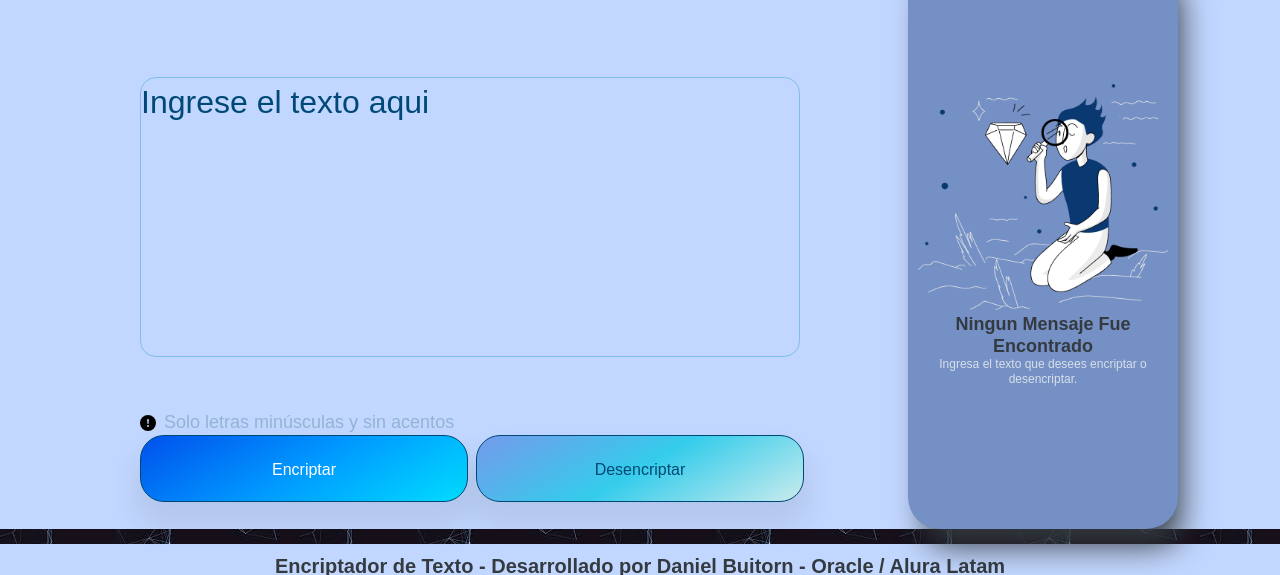
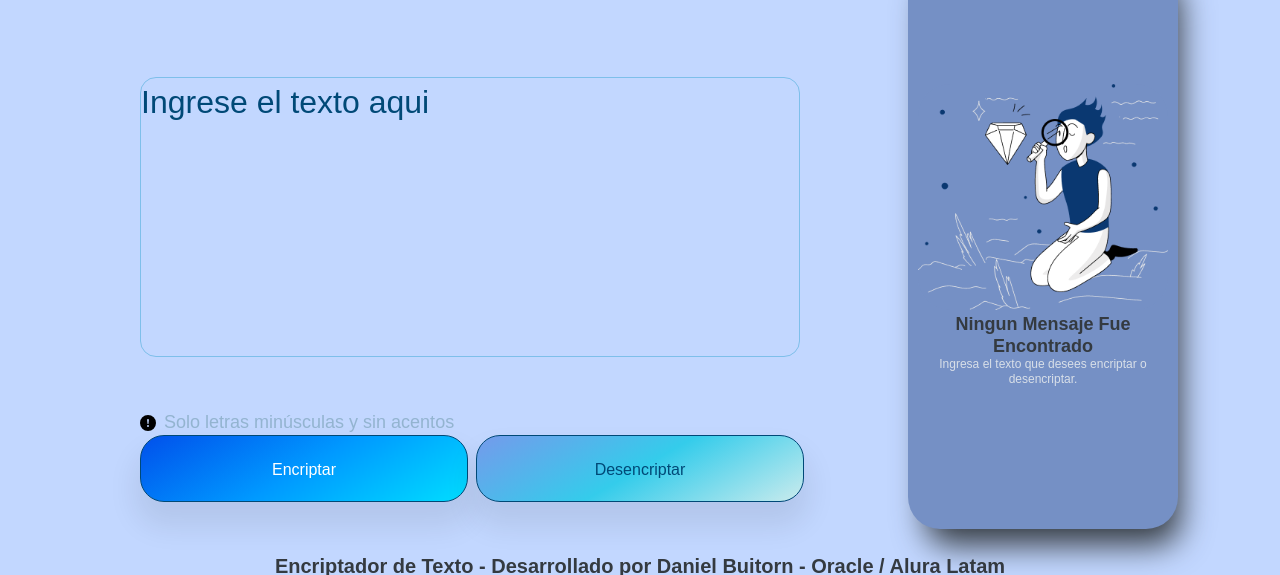
Before and after one commit to janieldb/Encriptador-de-Textos, a plain HTML site: page index.html in a window 1280 px wide. Shown: the part 91-666 px from the top of the page. Drawn offline with Linux system fonts and the light colour scheme.

Commit message:
Update style.css

```diff
--- a/style.css
+++ b/style.css
@@ -28,11 +28,13 @@
 
 }
 
+::selection{
+    background: var(--azulOscuro);
+    color: var(--blanco);
+}
+
 body{
-    background: url(./imagen/fondo.jpeg);
-    color: var(--blanco);
     height: 100%;
-}
 
 img{
     max-width: 100%;
```
